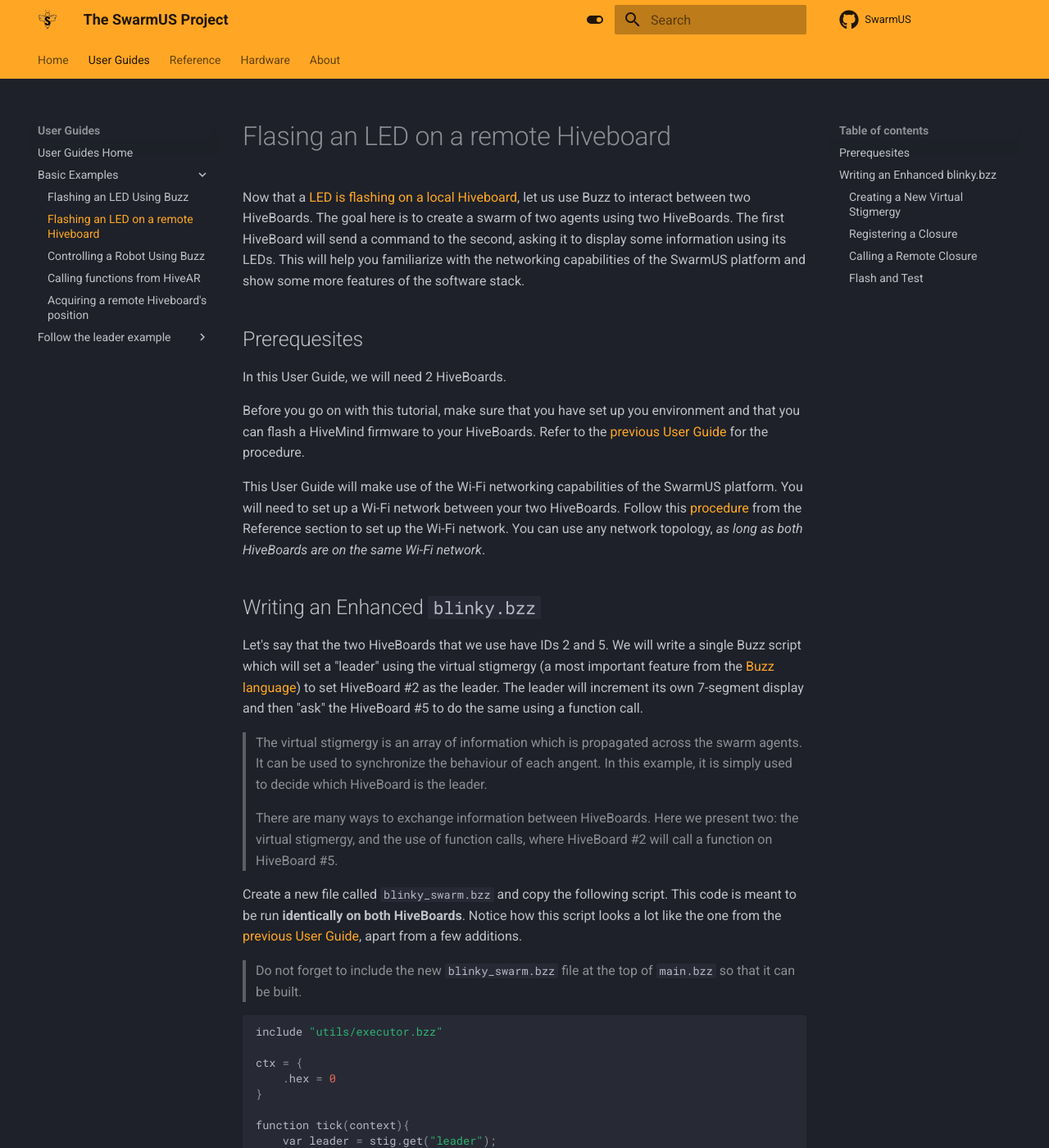
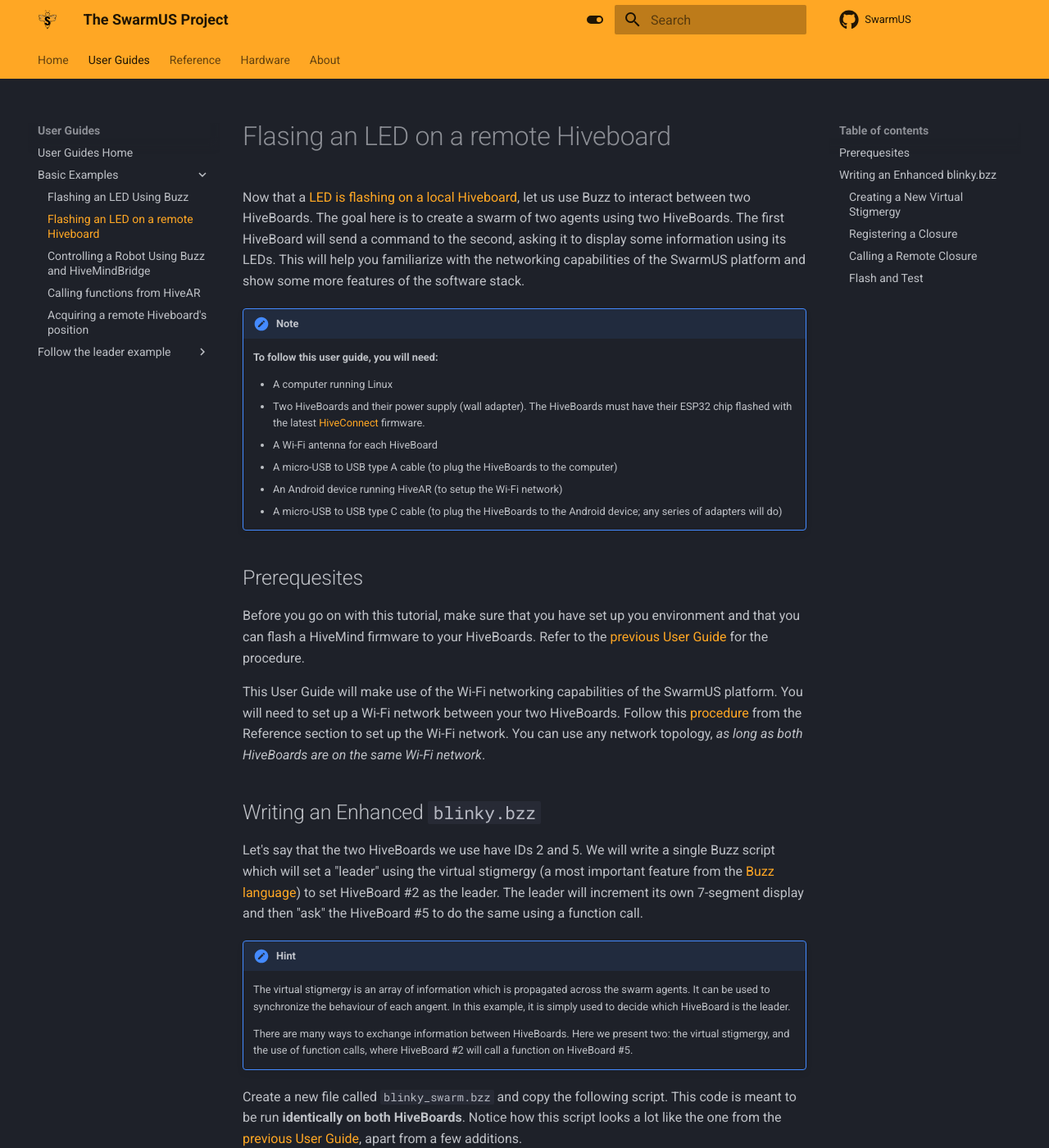
Before and after one commit to SwarmUS/SwarmUS-doc, an MkDocs documentation site: the page built from docs/sections/user-guide/basic-examples/led-flash-remote-hiveboard.md, in a window 1280 px wide and 1400 px high. Shown: the whole window at 82% size. Built offline with MkDocs 1.6.1 and Material for MkDocs 9.7.7, drawn with Linux system fonts in a browser that asks for light colours.

````diff
--- a/docs/sections/user-guide/basic-examples/led-flash-remote-hiveboard.md
+++ b/docs/sections/user-guide/basic-examples/led-flash-remote-hiveboard.md
@@ -2,9 +2,17 @@
 
 Now that a [LED is flashing on a local Hiveboard](led-flash-buzz.md), let us use Buzz to interact between two HiveBoards. The goal here is to create a swarm of two agents using two HiveBoards. The first HiveBoard will send a command to the second, asking it to display some information using its LEDs. This will help you familiarize with the networking capabilities of the SwarmUS platform and show some more features of the software stack.
 
+!!! Note
+    **To follow this user guide, you will need:**
+
+    * A computer running Linux
+    * Two HiveBoards and their power supply (wall adapter). The HiveBoards must have their ESP32 chip flashed with the latest [HiveConnect](https://github.com/SwarmUS/HiveConnect) firmware.
+    * A Wi-Fi antenna for each HiveBoard
+    * A micro-USB to USB type A cable (to plug the HiveBoards to the computer)
+    * An Android device running HiveAR (to setup the Wi-Fi network)
+    * A micro-USB to USB type C cable (to plug the HiveBoards to the Android device; any series of adapters will do)
+
 ## Prerequesites
-
-In this User Guide, we will need 2 HiveBoards.
 
 Before you go on with this tutorial, make sure that you have set up you environment and that you can flash a HiveMind firmware to your HiveBoards. Refer to the [previous User Guide](led-flash-buzz.md) for the procedure.
 
@@ -12,15 +20,17 @@ This User Guide will make use of the Wi-Fi networking capabilities of the SwarmU
 
 ## Writing an Enhanced `blinky.bzz`
 
-Let's say that the two HiveBoards that we use have IDs 2 and 5. We will write a single Buzz script which will set a "leader" using the virtual stigmergy (a most important feature from the [Buzz language](https://github.com/buzz-lang/Buzz/blob/1f6eda7bb1d4ad83d9d8e6ff46e130078e2c3a52/doc/api.md#vstig)) to set HiveBoard #2 as the leader. The leader will increment its own 7-segment display and then "ask" the HiveBoard #5 to do the same using a function call.
+Let's say that the two HiveBoards we use have IDs 2 and 5. We will write a single Buzz script which will set a "leader" using the virtual stigmergy (a most important feature from the [Buzz language](https://github.com/buzz-lang/Buzz/blob/1f6eda7bb1d4ad83d9d8e6ff46e130078e2c3a52/doc/api.md#vstig)) to set HiveBoard #2 as the leader. The leader will increment its own 7-segment display and then "ask" the HiveBoard #5 to do the same using a function call.
 
-> The virtual stigmergy is an array of information which is propagated across the swarm agents. It can be used to synchronize the behaviour of each angent. In this example, it is simply used to decide which HiveBoard is the leader.
+!!! hint
+    The virtual stigmergy is an array of information which is propagated across the swarm agents. It can be used to synchronize the behaviour of each angent. In this example, it is simply used to decide which HiveBoard is the leader.
 
-> There are many ways to exchange information between HiveBoards. Here we present two: the virtual stigmergy, and the use of function calls, where HiveBoard #2 will call a function on HiveBoard #5.
+    There are many ways to exchange information between HiveBoards. Here we present two: the virtual stigmergy, and the use of function calls, where HiveBoard #2 will call a function on HiveBoard #5.
 
 Create a new file called `blinky_swarm.bzz` and copy the following script. This code is meant to be run **identically on both HiveBoards**. Notice how this script looks a lot like the one from the [previous User Guide](led-flash-buzz.md), apart from a few additions.
 
-> Do not forget to include the new `blinky_swarm.bzz` file at the top of `main.bzz` so that it can be built.
+!!! attention
+    Do not forget to include the new `blinky_swarm.bzz` file at the top of `main.bzz` so that it can be built.
 
 ```cpp
 include "utils/executor.bzz"
@@ -68,7 +78,8 @@ function create_exec() {
 
 In function `create_exec()`, we start by creating a new virtual stigmergy.
 
-> The virtual stigmergy is a feature from Buzz itself and will therefore not be extensively documented here. You might want to refer to the [Buzz documentation](https://github.com/buzz-lang/Buzz/blob/1f6eda7bb1d4ad83d9d8e6ff46e130078e2c3a52/doc/api.md#vstig) for more on the matter.
+!!! note
+    The virtual stigmergy is a feature from Buzz itself and will therefore not be extensively documented here. You might want to refer to the [Buzz documentation](https://github.com/buzz-lang/Buzz/blob/1f6eda7bb1d4ad83d9d8e6ff46e130078e2c3a52/doc/api.md#vstig) for more on the matter.
 
 For our use-case, we use the stigmergy to set the leader. We choose the HiveBoard #2:
 
--- a/mkdocs.yml
+++ b/mkdocs.yml
@@ -12,7 +12,7 @@ nav:
       - Basic Examples:
           - Flashing an LED Using Buzz: "sections/user-guide/basic-examples/led-flash-buzz.md"
           - Flashing an LED on a remote Hiveboard: "sections/user-guide/basic-examples/led-flash-remote-hiveboard.md"
-          - Controlling a Robot Using Buzz: "sections/user-guide/basic-examples/buzz-control-robot.md"
+          - Controlling a Robot Using Buzz and HiveMindBridge: "sections/user-guide/basic-examples/buzz-control-robot.md"
           - Calling functions from HiveAR: "sections/user-guide/basic-examples/hivear-call-functions.md"
           - Acquiring a remote Hiveboard's position: "sections/user-guide/basic-examples/basic-interloc.md"
       - Follow the leader example:
````
Also changed, not shown: docs/index.md (+16 -10 lines), docs/sections/reference/HiveMind/hivemind-swarm.md (+4 -1 lines), docs/sections/user-guide/basic-examples/buzz-control-robot.md (+12 -3 lines), docs/sections/user-guide/basic-examples/led-flash-buzz.md (+10 -11 lines).
